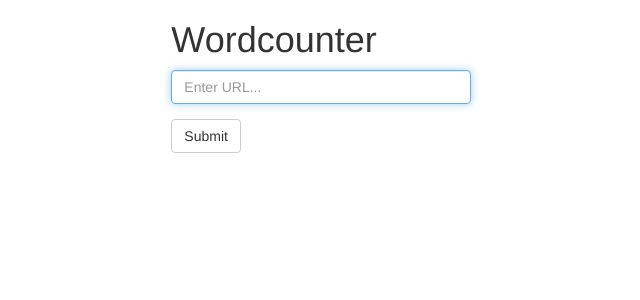
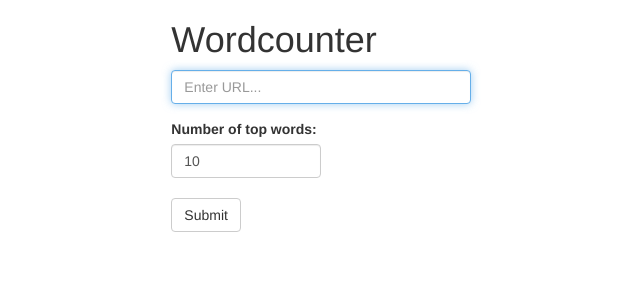
Before and after one commit to jameselliothart/wordcounter, a Flask app: page / in a window 1280 px wide. Shown: the top 300 px of the page, without its empty margins (67-707 px from the left). Run offline with Flask 2, Linux system fonts and the light colour scheme; parts of the project's set-up code (start-up, migrations or seed data) failed here and were passed over; some libraries are stand-ins or nearby versions.

Commit message:
add increment field to specify how many results to return

```diff
--- a/templates/index.html
+++ b/templates/index.html
@@ -11,6 +11,9 @@
     <style>
       .container {
         max-width: 1000px;
+      }
+      #incrementer {
+        width: 150px;
       }
     </style>
   </head>
@@ -32,6 +35,13 @@
                 required
               />
             </div>
+
+            <div id="incrementer">
+              <label for="quantity">Number of top words:</label>
+              <input type="number" id="quantity" name="quantity" class="form-control input-number" value="10">
+            </div>
+
+            <br>
             <button type="submit" class="btn btn-default">Submit</button>
           </form>
           <br />
```
